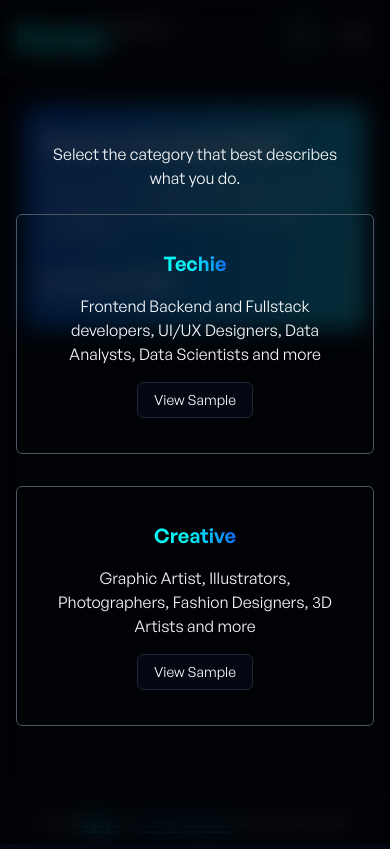
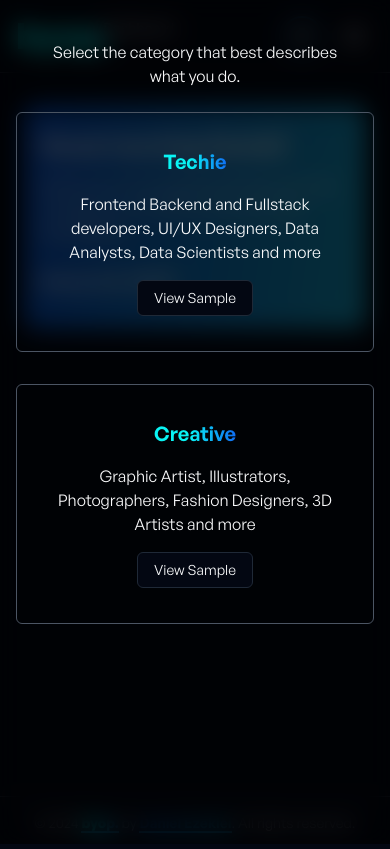
Before and after one commit to Daniel-Ezekiel/byop, a Next.js app: page /1/dashboard in a window 390 px wide. Built offline with nearby package versions, Linux system fonts and the light colour scheme.

Commit message:
style: layout adjustments on mobile screens for category modal

```diff
--- a/src/app/_components/dashboard/CategoryModal.tsx
+++ b/src/app/_components/dashboard/CategoryModal.tsx
@@ -2,9 +2,9 @@ import { Button } from "@/components/ui/button";
 
 function CategoryModal() {
   return (
-    <div className='fixed top-0 left-0 z-20 bg-black/70 min-h-screen w-screen backdrop-blur-md grid place-items-center overflow-y-scroll'>
-      <div className='p-4 py-6'>
-        <h2 className='m-6 text-center'>
+    <div className='fixed top-0 left-0 z-20 bg-black/70 min-h-screen w-screen backdrop-blur-md grid overflow-y-scroll'>
+      <div className='p-4'>
+        <h2 className='my-6 px-6 text-center'>
           Select the category that best describes what you do.
         </h2>
 
```
